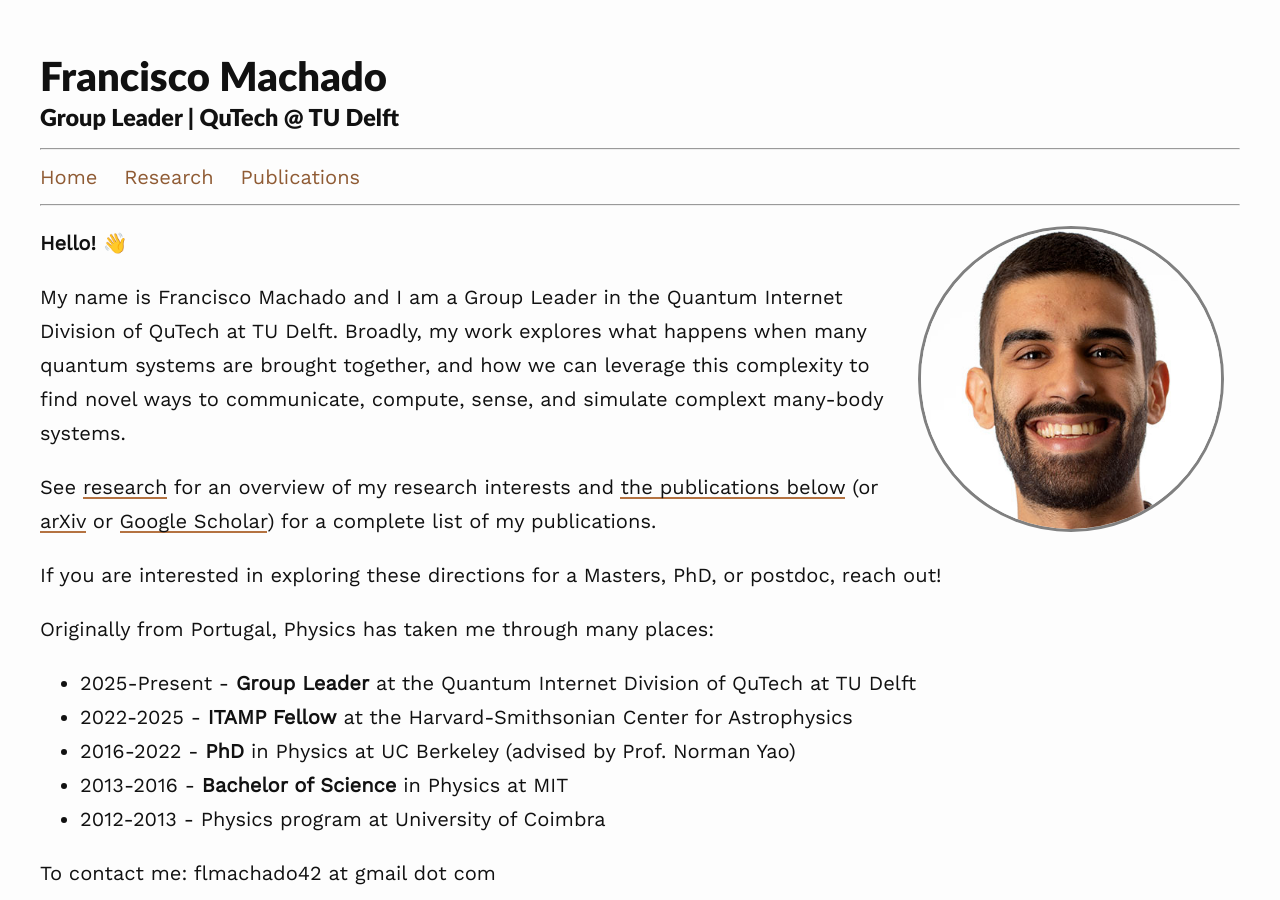
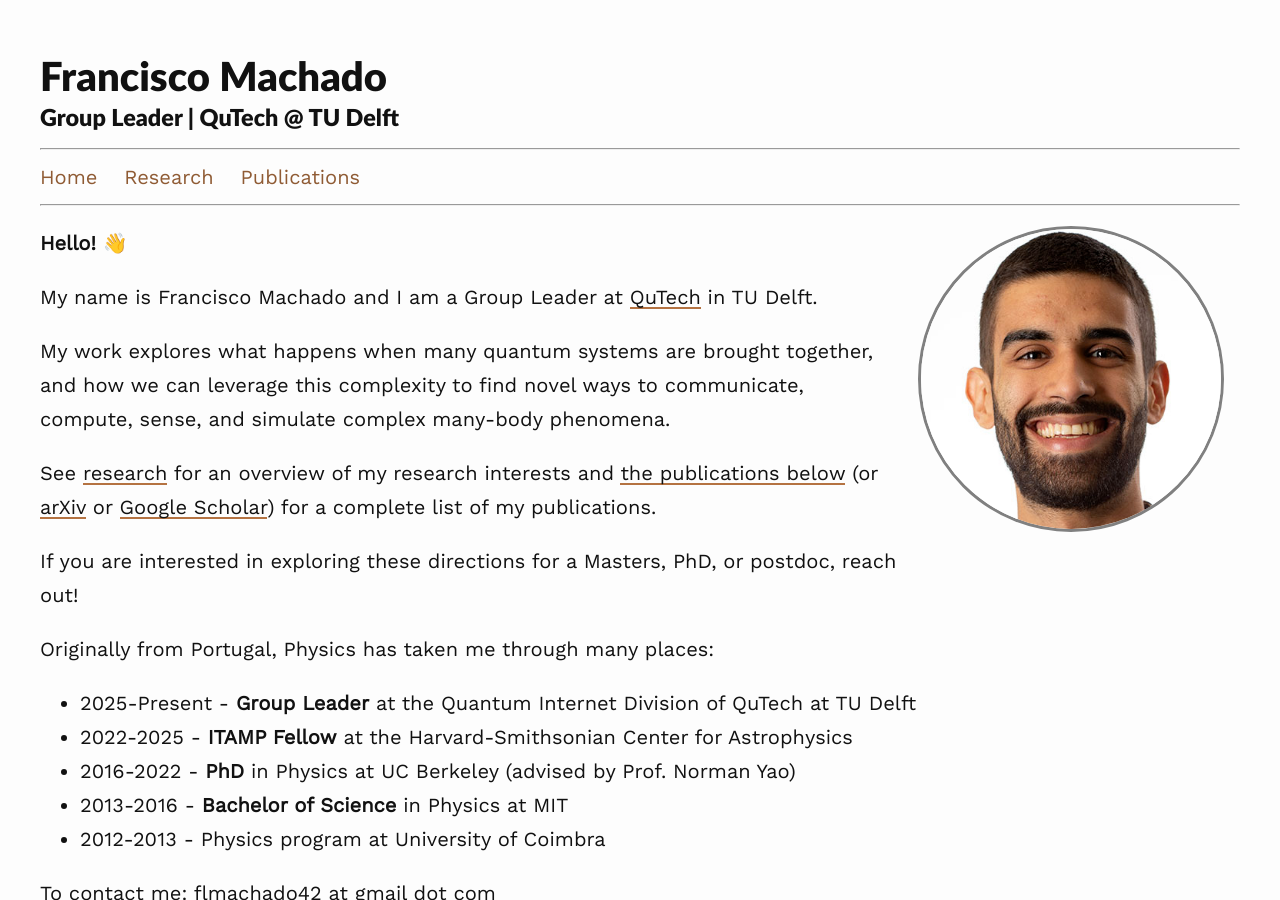
Before and after one commit to flmachado/flmachado.github.io, a Jekyll site: the page built from index.md, in a window 1280 px wide and 900 px high. Built offline with Jekyll 4.4.1, drawn with Linux system fonts in a browser that asks for light colours; nearby versions of some CDN libraries.

Commit message:
Fix Typos

```diff
--- a/index.md
+++ b/index.md
@@ -9,8 +9,9 @@
 
 **Hello!** 👋
 
-My name is Francisco Machado and I am a Group Leader in the Quantum Internet Division of QuTech at TU Delft.
-Broadly, my work explores what happens when many quantum systems are brought together, and how we can leverage this complexity to find novel ways to communicate, compute, sense, and simulate complext many-body systems.
+My name is Francisco Machado and I am a Group Leader at <a href="http://www.qutech.nl">QuTech</a> in TU Delft.
+
+My work explores what happens when many quantum systems are brought together, and how we can leverage this complexity to find novel ways to communicate, compute, sense, and simulate complex many-body phenomena.
 
 See [research](research) for an overview of my research interests and [the publications below](publications) (or <a href="http://arxiv.org/a/machado_f_1">arXiv</a> or <a href="https://scholar.google.com/citations?user=P4aFRlUAAAAJ&hl=en">Google Scholar</a>) for a complete list of my publications.
 
```
